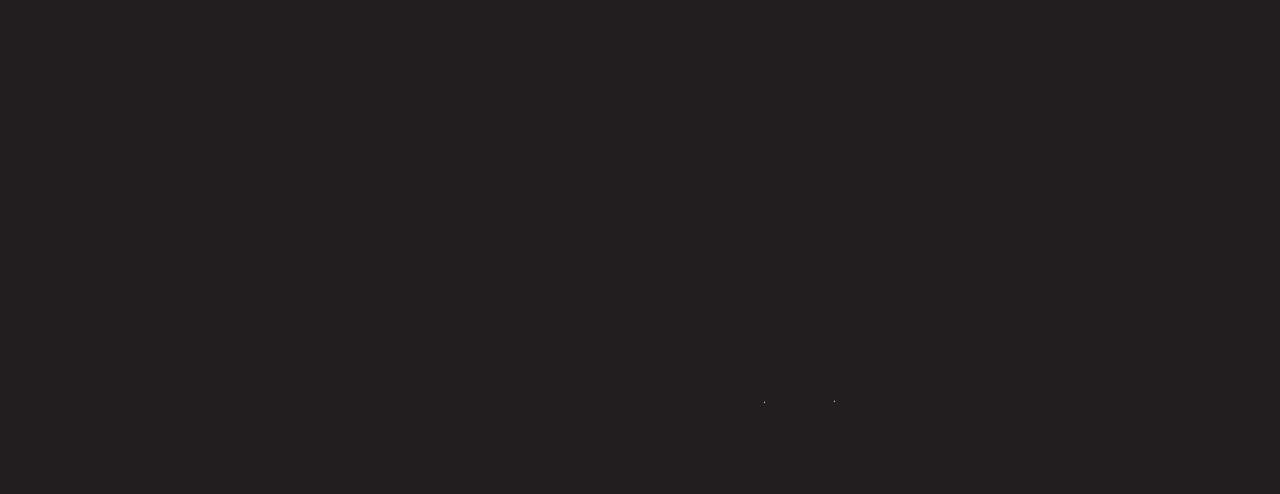
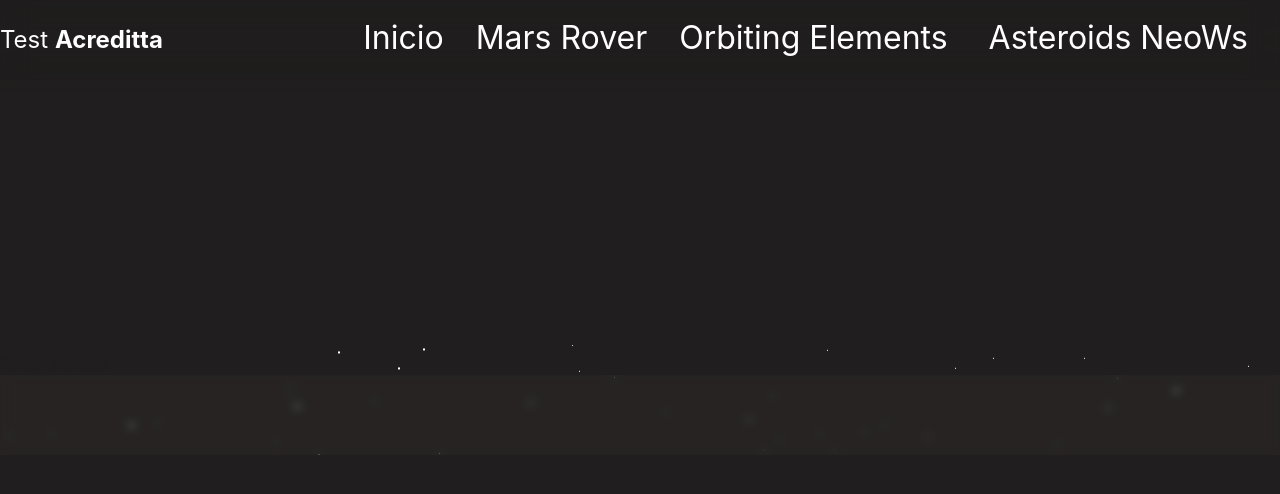
Before and after one commit to Dialtor/TestAcreditta, a React (Vite) app: page /asteroids in a window 1280 px wide. Shown: the top 494 px of the page. Built offline with nearby package versions, Linux system fonts and the light colour scheme.

Commit message:
[init] Iniciando Layout para asteroids section

```diff
--- a/src/App.jsx
+++ b/src/App.jsx
@@ -1,5 +1,5 @@
 import { BrowserRouter, Route, Switch } from "react-router-dom"
-import { Home, MarsRover } from "./screens"
+import { Asteroids, Home, MarsRover } from "./screens"
 
 
 
@@ -14,6 +14,9 @@
         <Route path="/marsrover">
           <MarsRover/>
         </Route>
+        <Route path="/asteroids">
+          <Asteroids/>
+        </Route>
       </Switch>
 
   )
--- a/src/common/Navbar/Navbar.jsx
+++ b/src/common/Navbar/Navbar.jsx
@@ -21,7 +21,7 @@
           <Link onClick={()=> {clicked ? handleClick() : null}} to="/" >Inicio</Link>
           <Link onClick={()=> {clicked ? handleClick() : null}} to="/marsrover" >Mars Rover</Link>
           <Link onClick={()=> {clicked ? handleClick() : null}} to="/wer" >Orbiting Elements </Link>
-          <Link onClick={()=> {clicked ? handleClick() : null}} to="/wera" >Asteroids NeoWs</Link>
+          <Link onClick={()=> {clicked ? handleClick() : null}} to="/asteroids" >Asteroids NeoWs</Link>
         </div>
         <div className='burguer'>
 				<BurguerButton clicked={clicked} handleClick={handleClick} />
--- /dev/null
+++ b/src/components/BodyAsteroids/BodyAsteroids.jsx
@@ -0,0 +1,12 @@
+import React from 'react';
+import styles from './styles/BodyAsteroids.module.css';
+
+const BodyAsteroids = () => {
+	return (
+		<div className={styles.bodyasteroids}>
+			BodyAsteroids
+		</div >
+	)
+};
+
+export default BodyAsteroids;
--- /dev/null
+++ b/src/components/BodyAsteroids/index.js
@@ -0,0 +1 @@
+export { default as BodyAsteroids } from './BodyAsteroids';
--- /dev/null
+++ b/src/components/BodyAsteroids/styles/BodyAsteroids.module.css
@@ -0,0 +1,3 @@
+.bodyasteroids{
+
+}
--- a/src/components/index.js
+++ b/src/components/index.js
@@ -1,3 +1,4 @@
+export * from './BodyAsteroids';
 export * from './BodyHome';
 export * from './BodyMars';
 export * from './FilterMars';
--- /dev/null
+++ b/src/screens/Asteroids/Asteroids.jsx
@@ -0,0 +1,15 @@
+import React from 'react';
+import { Footer, Navbar } from '../../common';
+import { BodyAsteroids } from '../../components';
+
+const Asteroids = () => {
+	return (
+		<>
+		<Navbar/>
+		<BodyAsteroids/>
+		<Footer/>
+		</>
+	)
+};
+
+export default Asteroids;
--- /dev/null
+++ b/src/screens/Asteroids/index.js
@@ -0,0 +1 @@
+export { default as Asteroids } from './Asteroids';
--- a/src/screens/index.js
+++ b/src/screens/index.js
@@ -1,2 +1,3 @@
-export { default as Home } from './Home/Home';
-export { default as MarsRover } from './MarsRover/MarsRover';
+export * from './Asteroids';
+export * from './Home';
+export * from './MarsRover';
```
Also changed, not shown: 1 other file (tests, documents, lock files or other folders).
